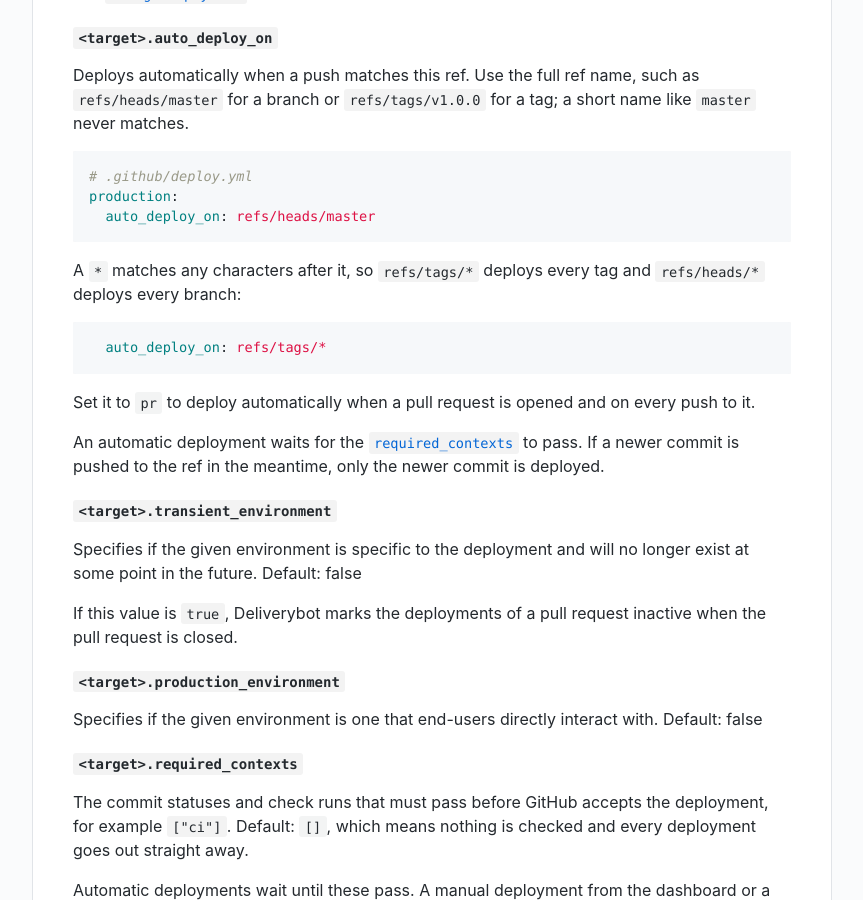
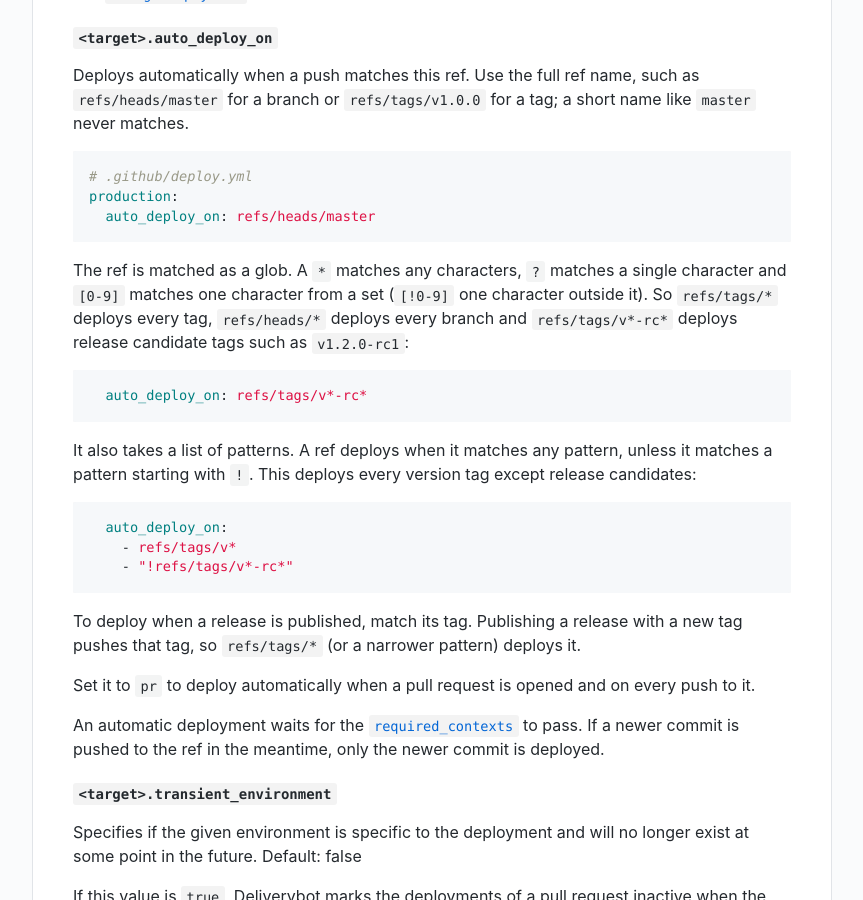
Before and after one commit to deliverybot/deliverybot.github.io, a Jekyll site: the page built from docs/configuration.md, in a window 1280 px wide and 900 px high, scrolled down 1452 px. Shown: the whole window, without its empty margins (208-1071 px from the left). Built offline with Jekyll 4.4.1, drawn with Linux system fonts in a browser that asks for light colours.

Commit message:
Document glob patterns for auto_deploy_on and deploying releases
Co-Authored-By: Claude Opus 5.5 (1M context) <noreply@anthropic.com>
Claude-Session: https://claude.ai/code/session_019SDN9L8LxB5rteGoLYLJ7Y

````diff
--- a/docs/configuration.md
+++ b/docs/configuration.md
@@ -42,12 +42,29 @@ production:
   auto_deploy_on: refs/heads/master
 ```
 
-A `*` matches any characters after it, so `refs/tags/*` deploys every tag and
-`refs/heads/*` deploys every branch:
+The ref is matched as a glob. A `*` matches any characters, `?` matches a
+single character and `[0-9]` matches one character from a set (`[!0-9]` one
+character outside it). So `refs/tags/*` deploys every tag, `refs/heads/*`
+deploys every branch and `refs/tags/v*-rc*` deploys release candidate tags such
+as `v1.2.0-rc1`:
 
 ```yaml
-  auto_deploy_on: refs/tags/*
+  auto_deploy_on: refs/tags/v*-rc*
 ```
+
+It also takes a list of patterns. A ref deploys when it matches any pattern,
+unless it matches a pattern starting with `!`. This deploys every version tag
+except release candidates:
+
+```yaml
+  auto_deploy_on:
+    - refs/tags/v*
+    - "!refs/tags/v*-rc*"
+```
+
+To deploy when a release is published, match its tag. Publishing a release
+with a new tag pushes that tag, so `refs/tags/*` (or a narrower pattern) deploys
+it.
 
 Set it to `pr` to deploy automatically when a pull request is opened and on
 every push to it.
````
